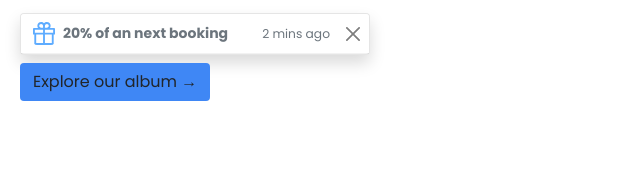
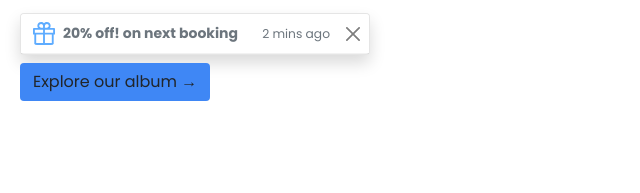
Before and after one commit to Haniful-Islam/modhu-convention-center, a plain HTML site: page index.html in a window 1280 px wide. Shown: the part 868-1061 px from the top of the page, 632-1272 px from the left. Drawn offline with nearby package versions, Linux system fonts and the light colour scheme.

Commit message:
Ready to webpage

```diff
--- a/index.html
+++ b/index.html
@@ -126,7 +126,7 @@
                     <div role="alert" aria-live="assertive" aria-atomic="true" class="toast" data-bs-autohide="false">
                         <div class="toast-header">
                             <img src="icons/Vector.svg" class="rounded me-2" alt="...">
-                            <strong class="me-auto">20% of an next booking</strong>
+                            <strong class="me-auto">20% off! on next booking</strong>
                             <small>2 mins ago</small>
                             <button type="button" class="btn-close" data-bs-dismiss="toast" aria-label="Close"></button>
                         </div>
```
Also changed, not shown: css/style.css (line endings or trailing spaces).
